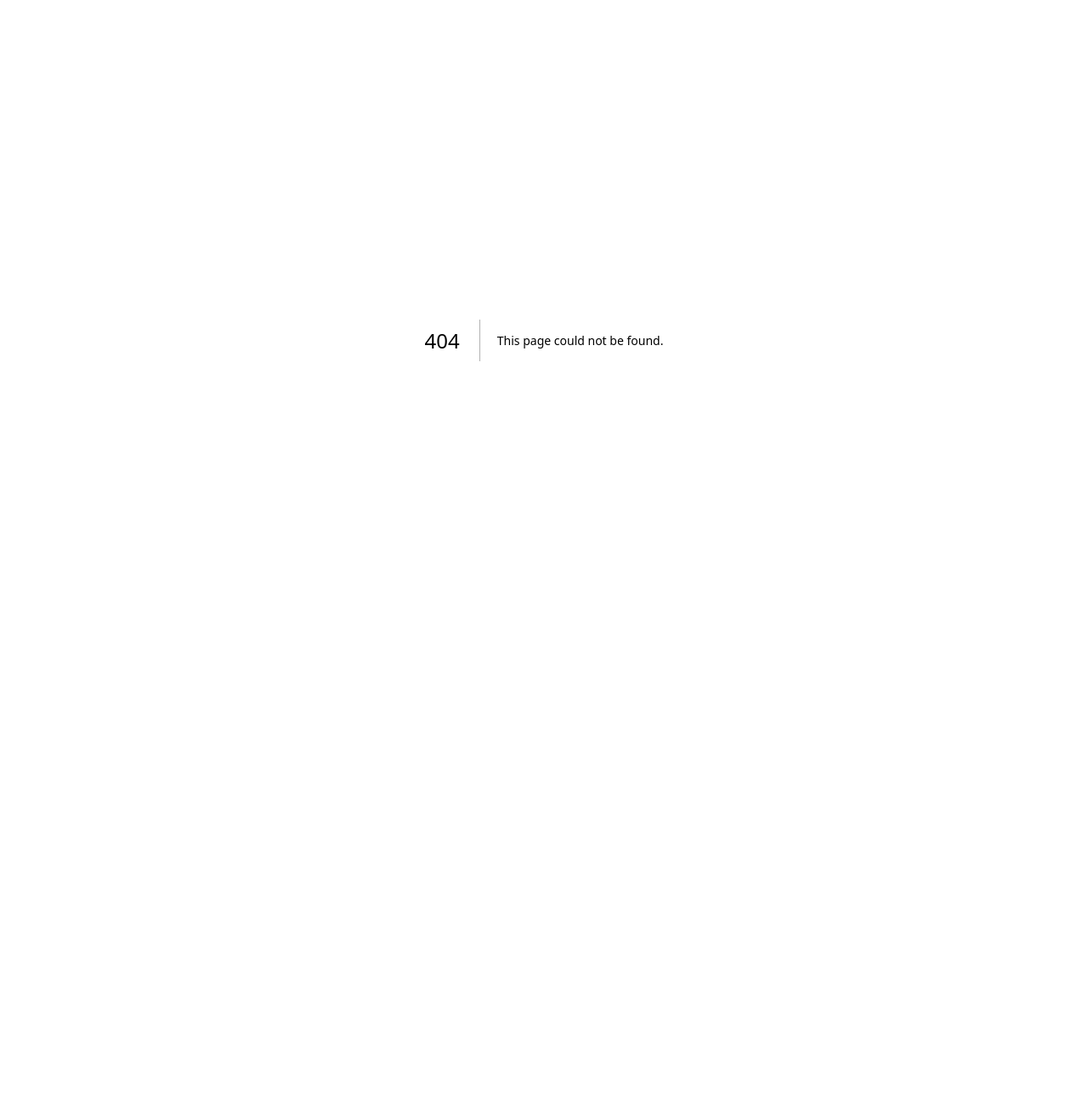
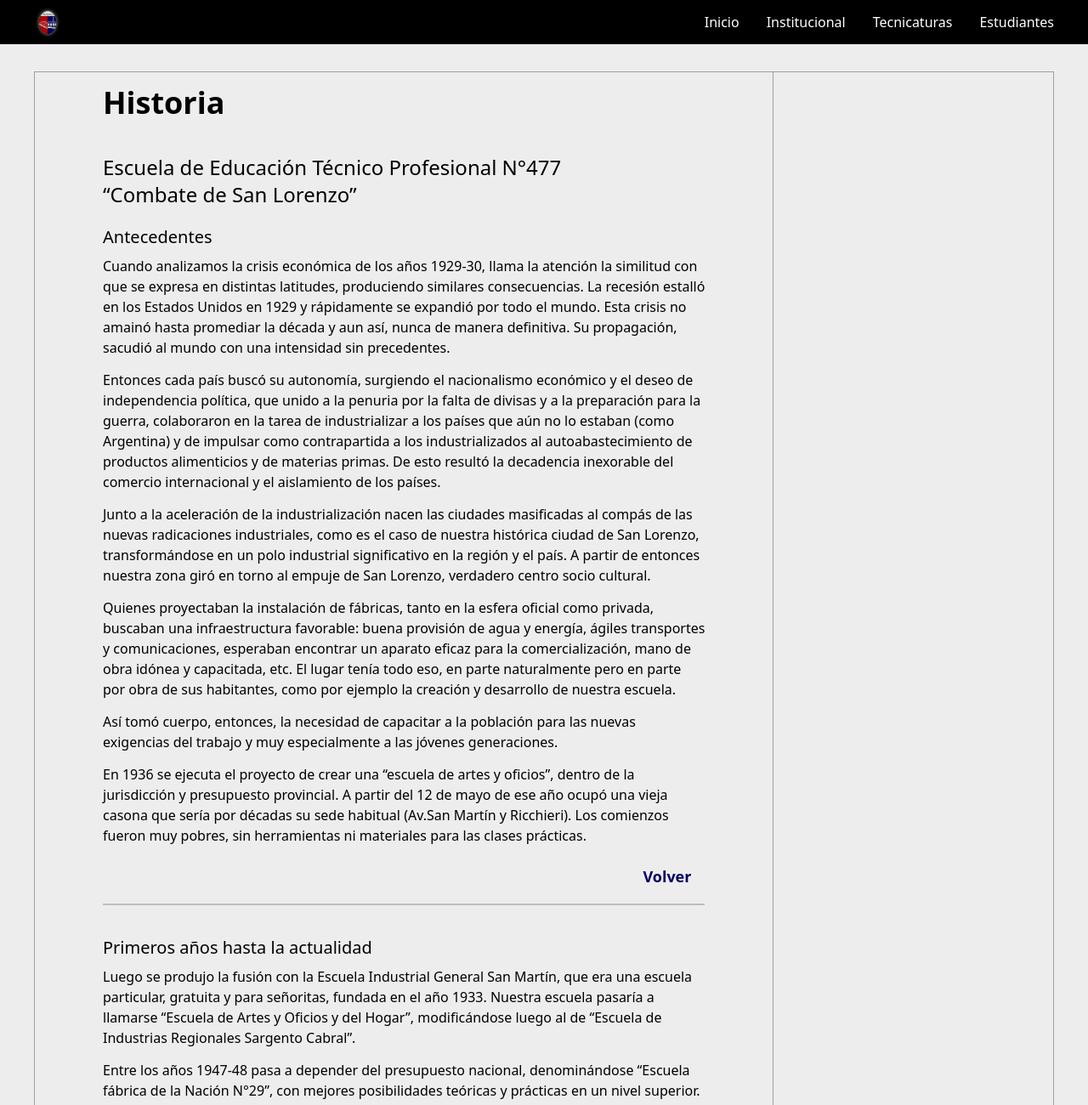
Before and after one commit to Martiks38/my_school_-page, a Next.js app: page /institucional/historia in a window 1280 px wide. Before the commit this address had no page. Shown: the top 1300 px of the page at 85% size. Before the commit the page ends 800 px from the top, so only its background shows below. Built offline with nearby package versions, Linux system fonts and the light colour scheme.

Commit message:
Crear la subsección de Institucional

```diff
--- a/src/const.js
+++ b/src/const.js
@@ -129,7 +129,7 @@ export const sections = [
 	},
 	{
 		id: 'abaf',
-		section: 'Institucion',
+		section: 'Institucional',
 		subsections: [{ id: '70bf', name: 'Historia' }]
 	},
 	{
@@ -150,3 +150,29 @@ export const sections = [
 		]
 	}
 ]
+
+export const schoolHistory = {
+	antecedents: {
+		id: '0d93',
+		title: 'Antecedentes',
+		paragraphs: [
+			'Cuando analizamos la crisis económica de los años 1929-30, llama la atención la similitud con que se expresa en distintas latitudes, produciendo similares consecuencias. La recesión estalló en los Estados Unidos en 1929 y rápidamente se expandió por todo el mundo. Esta crisis no amainó hasta promediar la década y aun así, nunca de manera definitiva. Su propagación, sacudió al mundo con una intensidad sin precedentes.',
+			'Entonces cada país buscó su autonomía, surgiendo el nacionalismo económico y el deseo de independencia política, que unido a la penuria por la falta de divisas y a la preparación para la guerra, colaboraron en la tarea de industrializar a los países que aún no lo estaban (como Argentina) y de impulsar como contrapartida a los industrializados al autoabastecimiento de productos alimenticios y de materias primas. De esto resultó la decadencia inexorable del comercio internacional y el aislamiento de los países.',
+			'Junto a la aceleración de la industrialización nacen las ciudades masificadas al compás de las nuevas radicaciones industriales, como es el caso de nuestra histórica ciudad de San Lorenzo, transformándose en un polo industrial significativo en la región y el país. A partir de entonces nuestra zona giró en torno al empuje de San Lorenzo, verdadero centro socio cultural.',
+			'Quienes proyectaban la instalación de fábricas, tanto en la esfera oficial como privada, buscaban una infraestructura favorable: buena provisión de agua y energía, ágiles transportes y comunicaciones, esperaban encontrar un aparato eficaz para la comercialización, mano de obra idónea y capacitada, etc. El lugar tenía todo eso, en parte naturalmente pero en parte por obra de sus habitantes, como por ejemplo la creación y desarrollo de nuestra escuela.',
+			'Así tomó cuerpo, entonces, la necesidad de capacitar a la población para las nuevas exigencias del trabajo y muy especialmente a las jóvenes generaciones.',
+			'En 1936 se ejecuta el proyecto de crear una “escuela de artes y oficios”, dentro de la jurisdicción y presupuesto provincial. A partir del 12 de mayo de ese año ocupó una vieja casona que sería por décadas su sede habitual (Av.San Martín y Ricchieri). Los comienzos fueron muy pobres, sin herramientas ni materiales para las clases prácticas.'
+		]
+	},
+	lastYears: {
+		id: 'ca76',
+		title: 'Primeros años hasta la actualidad',
+		paragraphs: [
+			'Luego se produjo la fusión con la Escuela Industrial General San Martín, que era una escuela particular, gratuita y para señoritas, fundada en el año 1933. Nuestra escuela pasaría a llamarse “Escuela de Artes y Oficios y del Hogar”, modificándose luego al de “Escuela de Industrias Regionales Sargento Cabral”.',
+			'Entre los años 1947-48 pasa a depender del presupuesto nacional, denominándose “Escuela fábrica de la Nación N°29”, con mejores posibilidades teóricas y prácticas en un nivel superior.',
+			"En la década del '60 recibirá otro nombre: “Escuela Nacional de Educación Técnica N°1, y con su traslado al actual edificio en el norte de la ciudad, en el año 1973, y agregará el nombre de “Combate de San Lorenzo”.",
+			'Por las características de la Institución y su ubicación estratégica concurren a la misma alumnos de la ciudad y, también, de localidades vecinas, tales como Ricardone, Granadero Baigorria, Capitán Bermúdez, Fray Luis Beltrán, Puerto General San Martín, Timbúes, Oliveros, Aldao; todos ellos con el objetivo de adquirir los conocimientos necesarios para proseguir estudios superiores y/o emplearse en talleres y fábricas del cordón industrial.',
+			'Así, en este siglo XXI, la Escuela de Educación Técnico Profesional N° 477 “Combate de San Lorenzo”, asume, como lo hiciera desde sus orígenes, el compromiso con los jóvenes de la región, de brindarles posibilidades de cara al futuro. Con tres terminalidades (Equipos e Instalaciones Electromecánicas, Electrónica y Energías Renovables) afronta el desafío de satisfacer las demandas de formación e inserción en el sector productivo de una región en continuo crecimiento.'
+		]
+	}
+}
--- /dev/null
+++ b/src/pages/institucional/historia.tsx
@@ -0,0 +1,60 @@
+import { LayoutPage } from '@/Layout/LayoutPage'
+import Head from 'next/head'
+import { schoolHistory } from '@/const'
+import Image from 'next/image'
+import SchoolImage from '@/assets/images/eighty-year-old-school.webp'
+
+export default function HistoryInstitution() {
+	return (
+		<>
+			<Head>
+				<title>Historia | EET N° 477</title>
+				<meta property="og:title" content="Historia | EET N°477" />
+				<meta name="description" content="" />
+				<meta property="og:description" content="" />
+			</Head>
+			<LayoutPage>
+				<main className="flex flex-row grow w-full max-w-primaryContent mx-auto mt-8 border border-[#0005]">
+					<div className="max-w-[95ch] px-20 py-4 border-r border-[#0005]">
+						<h1 id="review" className="mb-10 text-4xl font-robotoMono font-bold">
+							Historia
+						</h1>
+						<h2 className="mb-5 text-2xl font-robotoMono font-semibol">
+							Escuela de Educación Técnico Profesional N°477 “Combate&nbsp;de&nbsp;San&nbsp;Lorenzo”
+						</h2>
+						<div className="mb-14 [&>div:not(:last-child)]:mb-9 [&>div:not(:last-child)]:border-b-2 [&>div:not(:last-child)]:border-[#0003]">
+							{Object.values(schoolHistory).map(({ id, paragraphs, title }) => {
+								return (
+									<div key={id}>
+										<h3 className="mb-2 text-xl">{title}</h3>
+										{paragraphs.map((paragraph, index) => {
+											return (
+												<p key={index} className="mb-3.5 text-base">
+													{paragraph}
+												</p>
+											)
+										})}
+										<a
+											href="#review"
+											className="block w-fit mb-2.5 ml-auto px-4 py-2 font-semibold text-lg hover:underline text-[#010061]"
+										>
+											Volver
+										</a>
+									</div>
+								)
+							})}
+						</div>
+						<Image
+							src={SchoolImage}
+							alt="Imagen conmemorativa de los 80 años de la Escuela de Enseñanza Técnica N°477"
+							width={390}
+							height={270}
+							className="block max-w-[43.75rem] w-full h-auto mx-auto"
+						/>
+					</div>
+					<div className="px-20 py-4"></div>
+				</main>
+			</LayoutPage>
+		</>
+	)
+}
```
Also changed, not shown: src/assets/images/eighty-year-old-school.webp (added).
